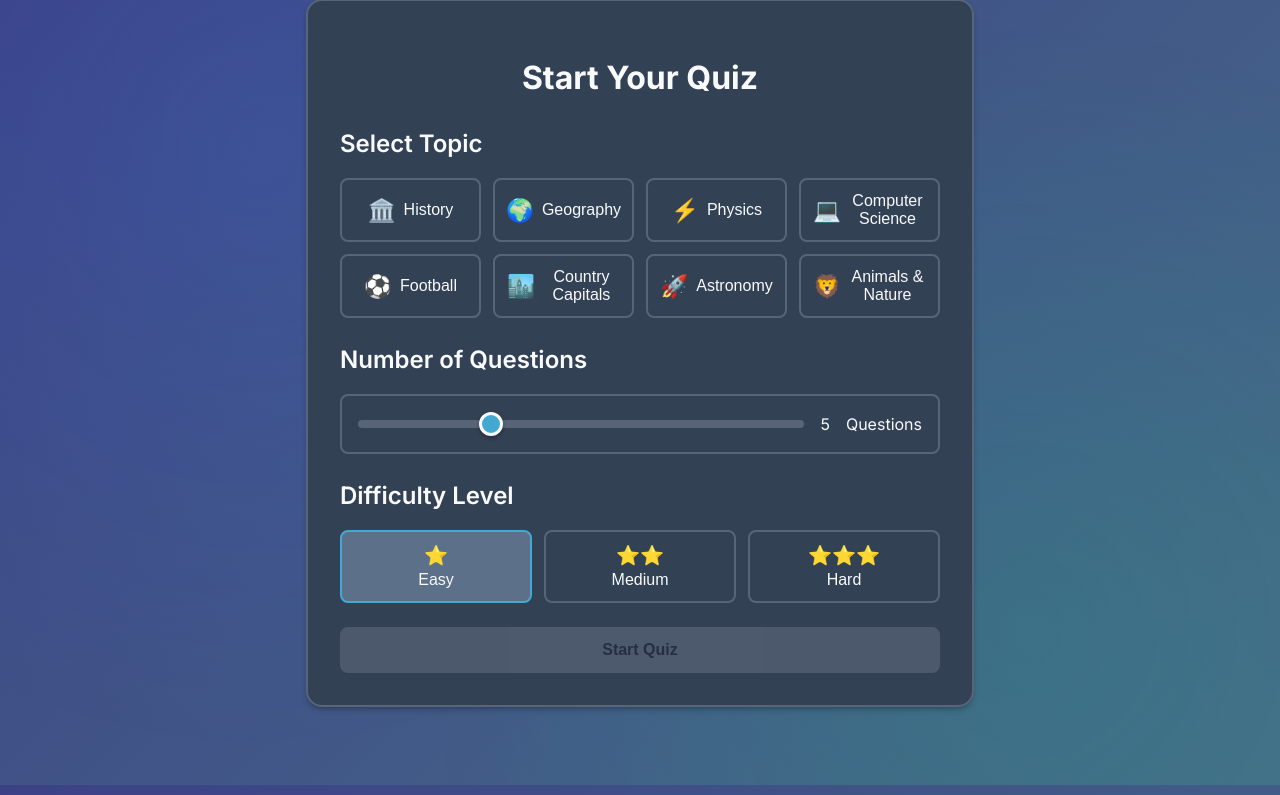
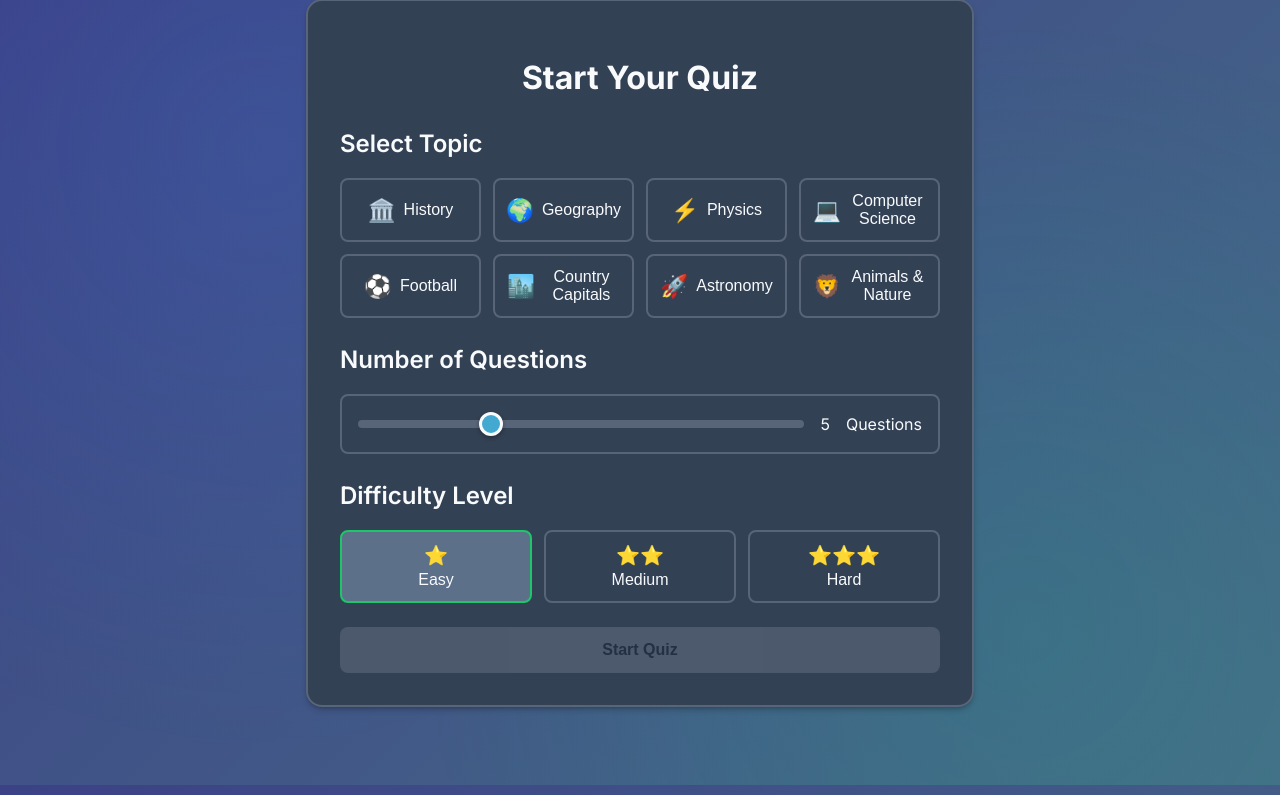
Before and after one commit to AmeerTabri/OllamaProject, a Flask app: page / in a window 1280 px wide, with the pointer over the restyled element. Shown: the part 15-810 px from the top of the page. Run offline with Flask 3, Linux system fonts and the light colour scheme.

Commit message:
enhanced difficulty level hovering

```diff
--- a/static/styles.css
+++ b/static/styles.css
@@ -175,8 +175,18 @@ body::before {
   font-size: 1rem;
 }
 
-.difficulty-btn:hover {
-  border-color: var(--primary);
+.difficulty-btn[data-difficulty="easy"]:hover {
+  border-color: var(--success);
+  background: var(--hover);
+}
+
+.difficulty-btn[data-difficulty="medium"]:hover {
+  border-color: var(--warning);
+  background: var(--hover);
+}
+
+.difficulty-btn[data-difficulty="hard"]:hover {
+  border-color: var(--error);
   background: var(--hover);
 }
 
```
